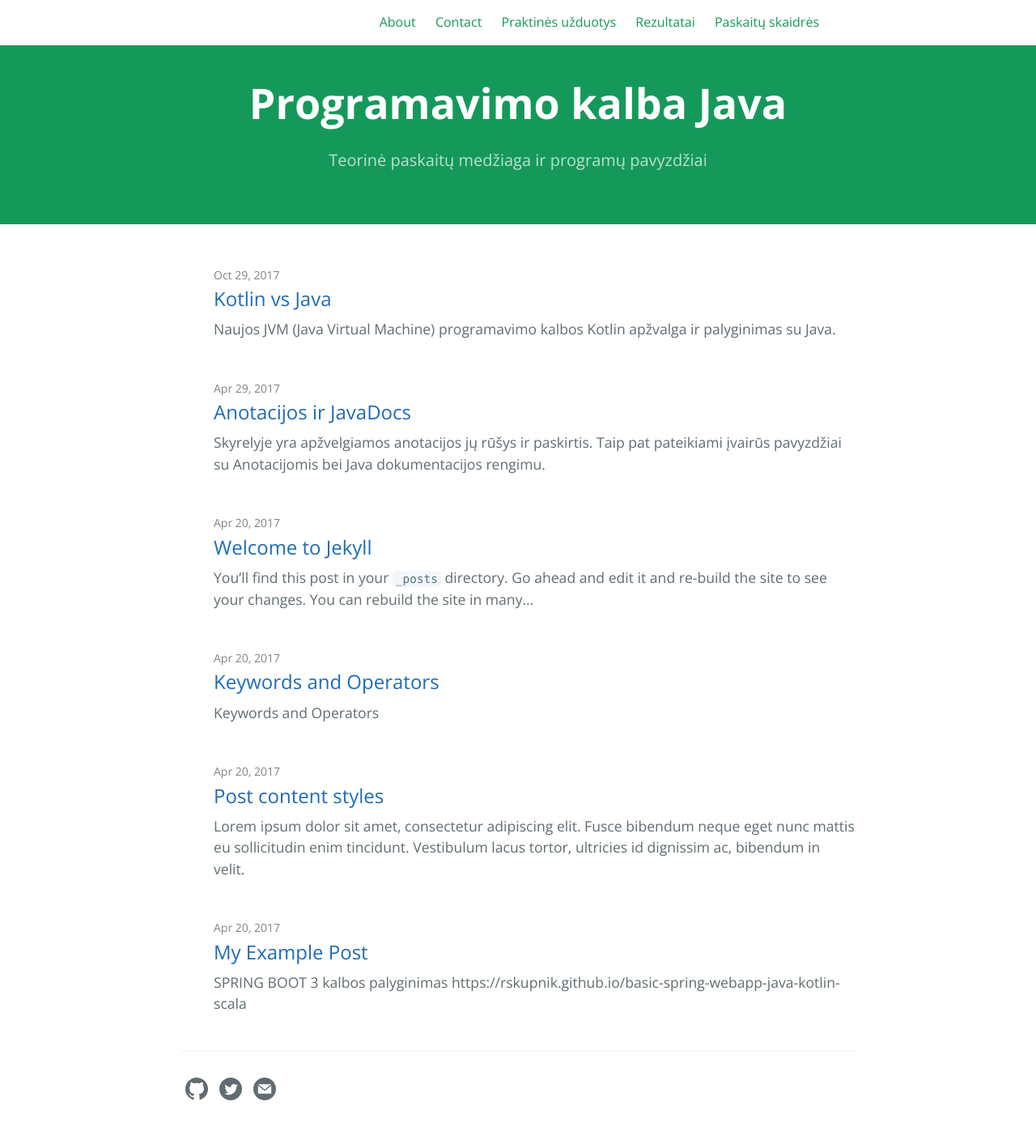
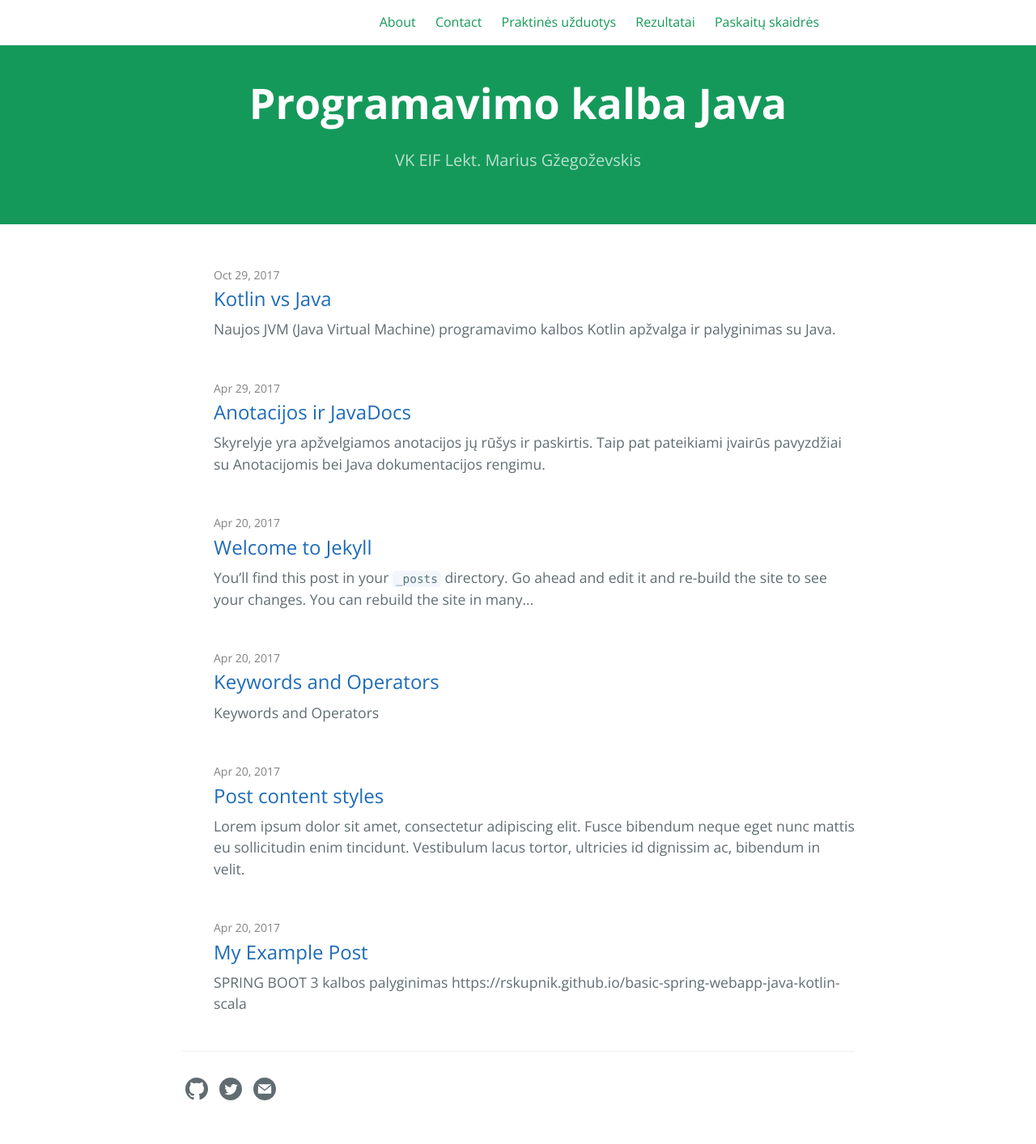
Before and after one commit to eif-courses/Java-Lecture-Notes, a Jekyll site: the page built from index.md, in a window 1280 px wide. Shown: the whole page at 81% size. Built offline with Jekyll 4.4.1, drawn with Linux system fonts in a browser that asks for light colours.

Commit message:
Update _config.yml

```diff
--- a/_config.yml
+++ b/_config.yml
@@ -1,5 +1,5 @@
 title: Programavimo kalba Java
-description: Teorinė paskaitų medžiaga ir programų pavyzdžiai
+description: VK EIF Lekt. Marius Gžegoževskis
 show_downloads: true
 
 baseurl: "/Java-Lecture-Notes" # change this to the subpath of your site, e.g. /blog. Leave it empty if you don't need it.
@@ -15,3 +15,7 @@ theme: # leave it empty
 
 # social
 author: "Marius Gžegoževskis"
+
+# pagination
+paginate: 5 # amount of posts to show
+paginate_path: /page:num/
```
